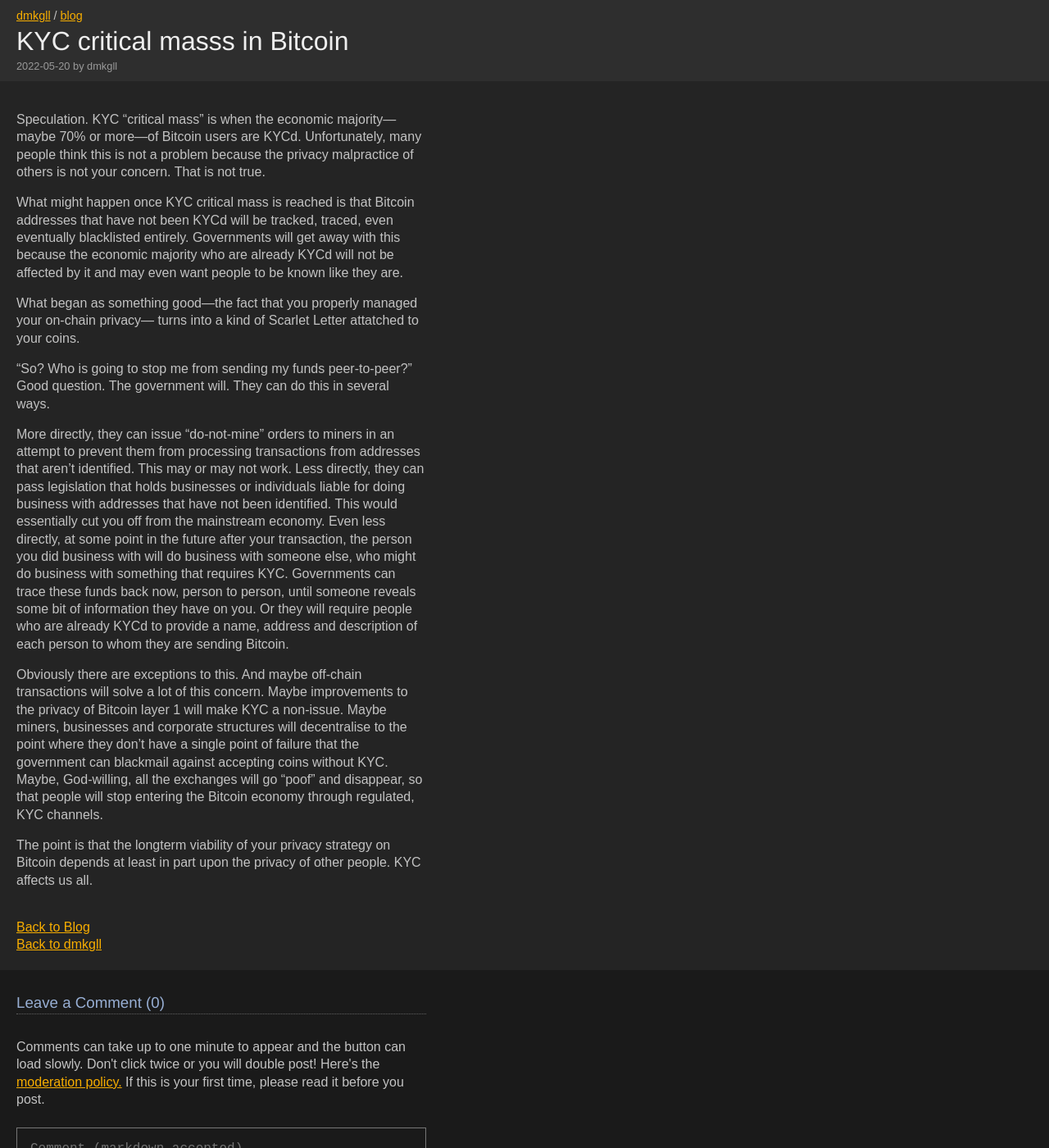
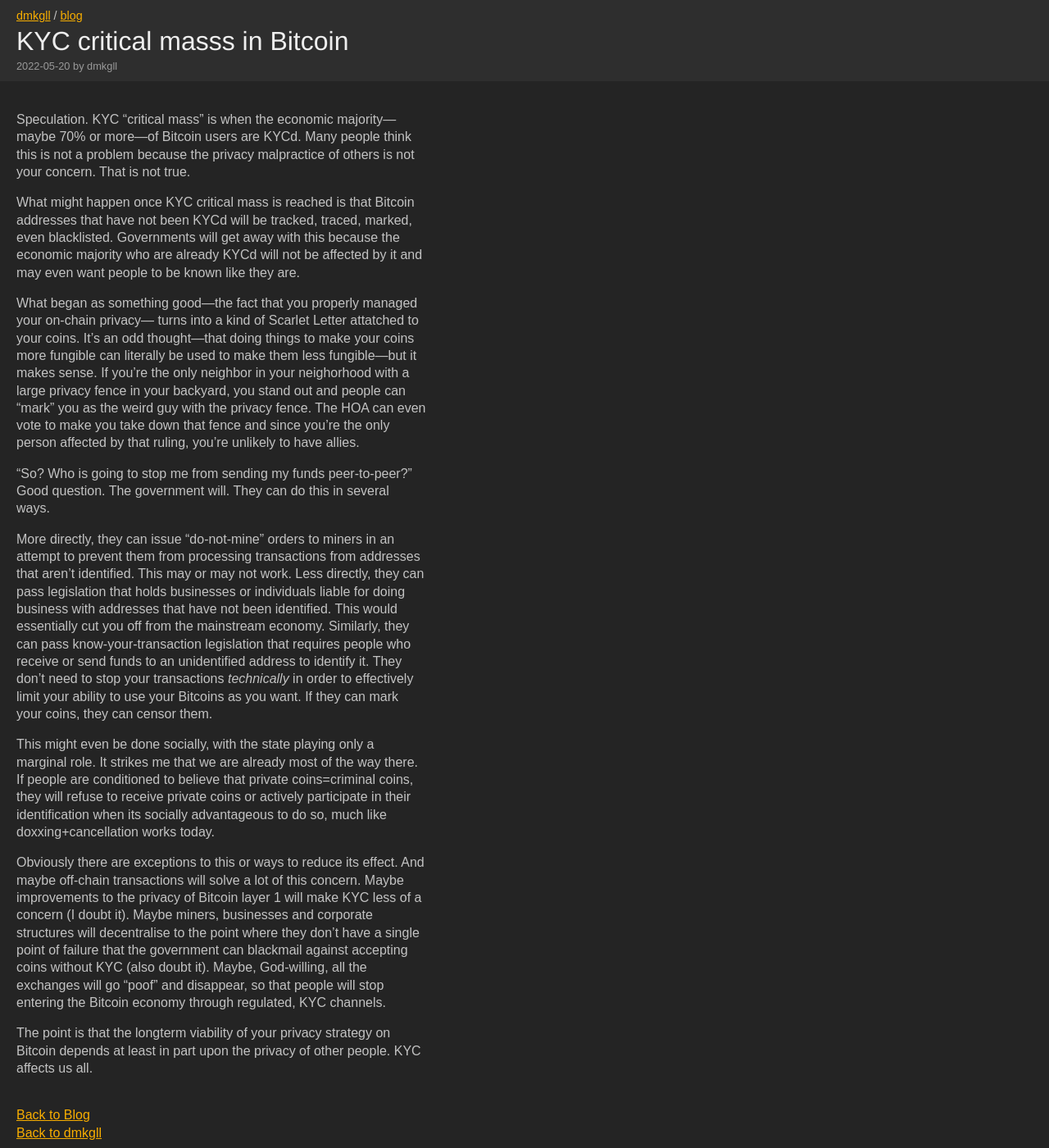
Before and after one commit to dmkgll/dmkgll, a Jekyll site: the page built from _posts/2022-05-20-kyc-critical-mass.md, in a window 1280 px wide and 1400 px high. Shown: the whole window at 82% size. Built offline with Jekyll 4.4.1, drawn with Linux system fonts in a browser that asks for light colours.

Commit message:
Update 2022-05-20-kyc-critical-mass.md

```diff
--- a/_posts/2022-05-20-kyc-critical-mass.md
+++ b/_posts/2022-05-20-kyc-critical-mass.md
@@ -5,19 +5,26 @@
 ---
 
 Speculation. KYC "critical mass" is when the economic majority—maybe
-70% or more—of Bitcoin users are KYCd. Unfortunately, many people
+70% or more—of Bitcoin users are KYCd. Many people
 think this is not a problem because the privacy malpractice of others
 is not your concern. That is not true.
 
 What might happen once KYC critical mass is reached is that Bitcoin
-addresses that have not been KYCd will be tracked, traced, even
-eventually blacklisted entirely. Governments will get away with this
+addresses that have not been KYCd will be tracked, traced, marked,
+even blacklisted. Governments will get away with this
 because the economic majority who are already KYCd will not be
 affected by it and may even want people to be known like they are.
 
 What began as something good—the fact that you properly managed your
 on-chain privacy— turns into a kind of Scarlet Letter attatched to
-your coins.
+your coins. It's an odd thought—that doing things to make your coins
+more fungible can literally be used to make them less fungible—but it makes sense. If you're
+the only neighbor in your neighorhood with a large privacy fence in your
+backyard, you stand out and people can "mark" you as the weird guy
+with the privacy fence. The HOA can even vote
+to make you take down that fence and since you're the only person affected
+by that ruling, you're unlikely to have allies.
+
 
 "So? Who is going to stop me from sending my funds peer-to-peer?" Good
  question. The government will. They can do this in several ways.
@@ -27,20 +34,25 @@
 that aren't identified. This may or may not work. Less directly, they
 can pass legislation that holds businesses or individuals liable for
 doing business with addresses that have not been identified. This
-would essentially cut you off from the mainstream economy. Even less
-directly, at some point in the future after your transaction, the
-person you did business with will do business with someone else, who
-might do business with something that requires KYC. Governments can
-trace these funds back now, person to person, until someone reveals
-some bit of information they have on you. Or they will require people
-who are already KYCd to provide a name, address and description of each person to whom they are sending Bitcoin.
+would essentially cut you off from the mainstream economy. Similarly, they can pass
+know-your-transaction legislation that requires people who receive or send funds
+to an unidentified address to identify it. They don't need to stop
+your transactions *technically* in order to effectively limit your
+ability to use your Bitcoins as you want. If they can mark your coins,
+they can censor them.
 
-Obviously there are exceptions to this. And maybe off-chain
+This might even be done socially, with the state playing only a marginal role. It strikes me that we are already
+most of the way there. If people are conditioned to believe that
+private coins=criminal coins, they will refuse to receive private coins or
+actively participate in their identification when its socially advantageous to do so,
+much like doxxing+cancellation works today.
+
+Obviously there are exceptions to this or ways to reduce its effect. And maybe off-chain
 transactions will solve a lot of this concern. Maybe improvements to
-the privacy of Bitcoin layer 1 will make KYC a non-issue. Maybe
+the privacy of Bitcoin layer 1 will make KYC less of a concern (I doubt it). Maybe
 miners, businesses and corporate structures will decentralise to the
 point where they don't have a single point of failure that the
-government can blackmail against accepting coins without KYC. Maybe,
+government can blackmail against accepting coins without KYC (also doubt it). Maybe,
 God-willing, all the exchanges will go "poof" and disappear, so that
 people will stop entering the Bitcoin economy through regulated, KYC
 channels.
```
